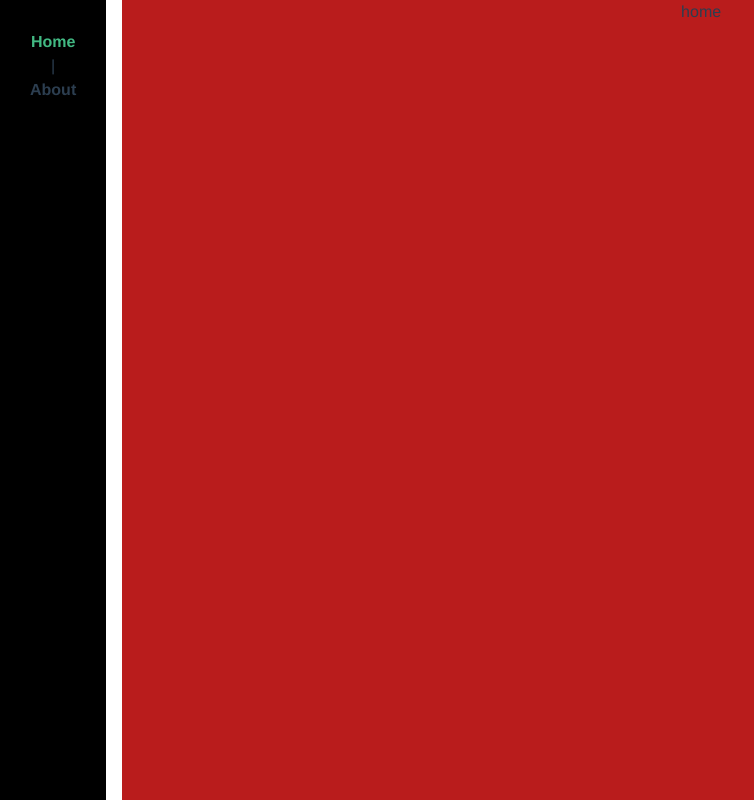
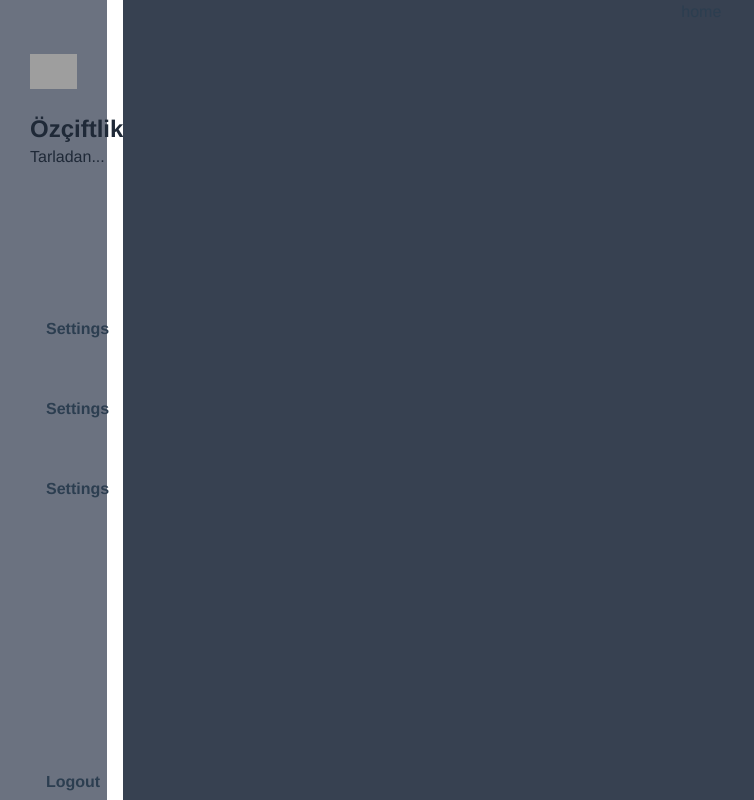
Before and after one commit to mert1981/farm-project, a Vue app: page / in a window 1280 px wide. Shown: the whole page, without its empty margins (0-754 px from the left). Built offline with nearby package versions, Linux system fonts and the light colour scheme; grey boxes are pictures that could not be loaded.

Commit message:
sidebar temeli olusturuldu

```diff
--- a/src/App.vue
+++ b/src/App.vue
@@ -1,9 +1,9 @@
 <template>
   <div id="app" class="flex flex-row max-h-screen space-x-4">
-    <div class="w-1/12 bg-black h-screen">
+    <div class="w-1/12 bg-gray-500 h-screen">
       <sideBar />
     </div>
-    <div class="w-11/12 bg-red-700 h-screen">
+    <div class="w-11/12 bg-gray-700 h-screen">
       <router-view />
     </div>
   </div>
--- a/src/components/side-bar.vue
+++ b/src/components/side-bar.vue
@@ -1,8 +1,62 @@
 <template>
-  <div id="nav">
-    <router-link to="/">Home</router-link> |
-    <router-link to="/about">About</router-link>
+  <div id="nav" class="h-screen flex-col justify-between rounded-md" >
+
+     <div class=" h-full ">
+        <div class="flex pt-6 justify-center">
+        <img src="https://upload.wikimedia.org/wikipedia/commons/thumb/1/1b/Apple_logo_grey.svg/800px-Apple_logo_grey.svg.png" alt="">
+            </div>
+                <div class="pt-6">
+
+                    <h1 class="text-2xl font-bold text-gray-800">Özçiftlik</h1>
+                        <span class="text-m block text-gray-800">Tarladan...</span>
+                </div>
+                <div class="pt-24">
+                <ul class="space-y-8 pt-10 ">
+                    <li class="flex space-x-4 items-center hover:bg-white  cursor-pointer">
+                        <svg xmlns="http://www.w3.org/2000/svg" class="h-12 w-12" fill="none" viewBox="0 0 24 24"
+                            stroke="currentColor">
+                            <path stroke-linecap="round" stroke-linejoin="round" stroke-width="2"
+                                d="M12 6V4m0 2a2 2 0 100 4m0-4a2 2 0 110 4m-6 8a2 2 0 100-4m0 4a2 2 0 110-4m0 4v2m0-6V4m6 6v10m6-2a2 2 0 100-4m0 4a2 2 0 110-4m0 4v2m0-6V4" />
+                        </svg>
+                        <a href="" >
+                            Settings
+                            </a>
+                    </li>
+                    <li class="flex space-x-4 items-center hover:bg-white cursor-pointer">
+                        <svg xmlns="http://www.w3.org/2000/svg" class="h-12 w-12" fill="none" viewBox="0 0 24 24"
+                            stroke="currentColor">
+                            <path stroke-linecap="round" stroke-linejoin="round" stroke-width="2"
+                                d="M12 6V4m0 2a2 2 0 100 4m0-4a2 2 0 110 4m-6 8a2 2 0 100-4m0 4a2 2 0 110-4m0 4v2m0-6V4m6 6v10m6-2a2 2 0 100-4m0 4a2 2 0 110-4m0 4v2m0-6V4" />
+                        </svg>
+                        <a href="">Settings</a>
+                    </li>
+
+
+                    <li class="flex space-x-4 items-center  hover:bg-white cursor-pointer">
+                        <svg xmlns="http://www.w3.org/2000/svg" class="h-12 w-12" fill="none" viewBox="0 0 24 24"
+                            stroke="currentColor">
+                            <path stroke-linecap="round" stroke-linejoin="round" stroke-width="2"
+                                d="M12 6V4m0 2a2 2 0 100 4m0-4a2 2 0 110 4m-6 8a2 2 0 100-4m0 4a2 2 0 110-4m0 4v2m0-6V4m6 6v10m6-2a2 2 0 100-4m0 4a2 2 0 110-4m0 4v2m0-6V4" />
+                        </svg>
+                        <a href="">Settings</a>
+                    </li>
+                </ul>
+            </div>
+
+        </div>
+
+        <div class="flex items-center space-x-4 pb-0 hover:bg-white cursor-pointer">
+		<svg xmlns="http://www.w3.org/2000/svg" class="h-6 w-6" fill="none" viewBox="0 0 24 24" stroke="currentColor">
+			<path stroke-linecap="round" stroke-linejoin="round" stroke-width="2"
+				d="M17 16l4-4m0 0l-4-4m4 4H7m6 4v1a3 3 0 01-3 3H6a3 3 0 01-3-3V7a3 3 0 013-3h4a3 3 0 013 3v1" />
+		</svg>
+		<a href="/loguot">Logout</a>
+	</div>
+
+
+
   </div>
+
 </template>
 <script>
 export default {
```
